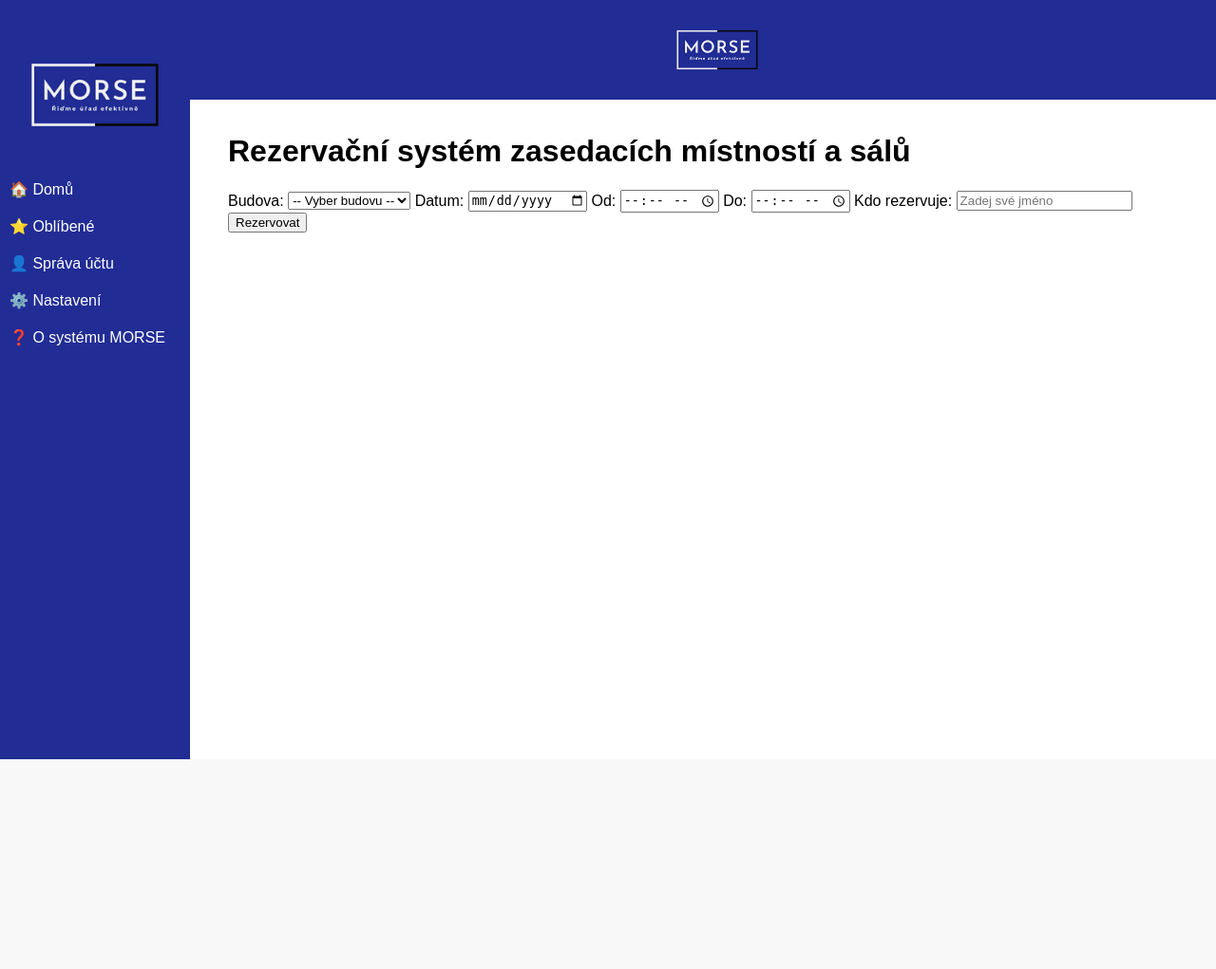
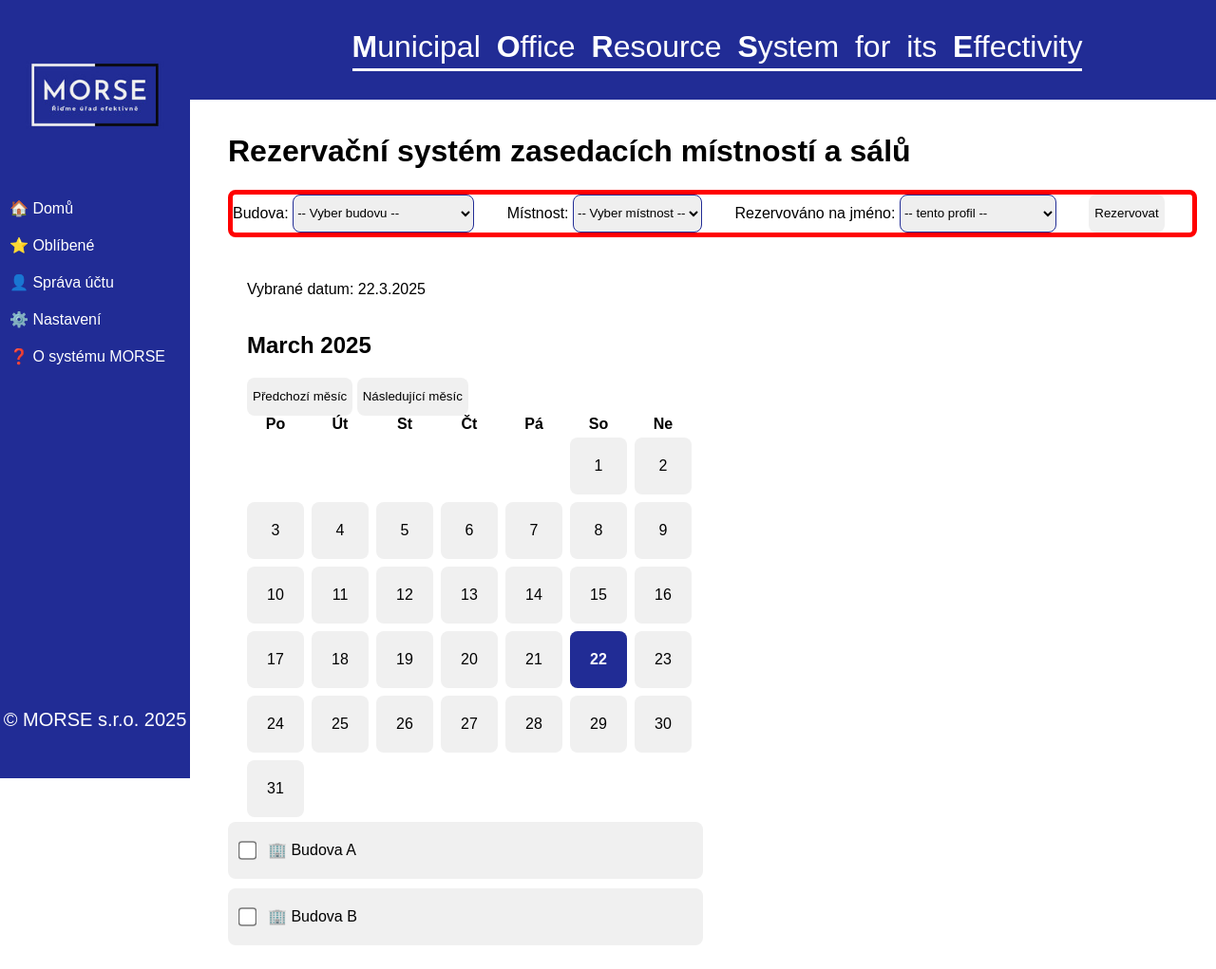
Before and after one commit to kapr323/KamilAdmin, a Django app: page /reservation-system/ in a window 1280 px wide. Shown: the whole page at 95% size. Before the commit the page ends 800 px from the top, so only its background shows below. Run offline with Django 5.2, Linux system fonts and the light colour scheme; parts of the project's set-up code (start-up, migrations or seed data) failed here and were passed over.

Commit message:
Tvorba rezervačních věcí - kalendář, výběr budovy/místnosti. Stylování a skriptování.

```diff
--- a/viewer/static/css/viewer.css
+++ b/viewer/static/css/viewer.css
@@ -3,6 +3,7 @@ body {
     margin: 0;
     display: flex;
 }
+
 .sidebar {
     width: 200px;
     background: #212c95;
@@ -10,26 +11,46 @@ body {
     height: 100vh;
     padding-top: 20px;
     position: fixed;
+    display: flex;
+    flex-direction: column;
 }
-.sidebar a {
+
+.sidebar>a {
     display: block;
     color: white;
     text-decoration: none;
     padding: 10px;
     transition: 0.3s;
 }
-.sidebar a:hover {
+
+.sidebar>a:hover {
     background: #000000;
 }
 
 .sidebar img.logo-sidebar {
     width: 80%;
     display: block;
-    margin: auto;
+    margin: 0 auto 20px auto;
 }
 
-.sidebar .footer {
-    /* dodělat footer s údaji dole v sidebaru */
+.sidebar>footer {
+    display: flex;
+    flex-direction: column;
+    justify-content: center;
+    align-items: center;
+    margin-top: auto;
+    font-size: 20px;
+    padding-bottom: 50px;
+    color: white;
+    text-align: center;
+}
+
+
+.sidebar>footer>* {
+    display: flex;
+    text-decoration: none;
+    color: inherit;
+    margin-top: 10px;
 }
 
 .content {
@@ -38,9 +59,11 @@ body {
     flex-grow: 1;
     margin-top: 100px;
 }
+
 .navbar {
     display: flex;
-    background: #212c95; /* alternativně světlejší modrá #3841c3 */
+    background: #212c95;
+    /* alternativně světlejší modrá #3841c3 */
     padding: 15px;
     align-items: center;
     justify-content: center;
@@ -53,9 +76,12 @@ body {
     height: 75px;
 }
 
-.navbar img.logo-navbar {
-    object-fit: contain;
-    height: 135%;
+.system-name {
+    word-spacing: 0.25em;
+    font-size: 32px;
+    border-bottom: 3px solid white;
+    padding-bottom: 4px;
+    display: inline-block;
 }
 
 .tiles {
@@ -105,15 +131,162 @@ body {
 }
 
 
-.back-button {
+.back-button,
+button {
     background-color: #f0f0f0;
     text-align: center;
     border-radius: 8px;
     cursor: pointer;
     transition: 0.3s;
+    height: 40px;
+    border: none;
 }
 
-.back-button:hover {
+.back-button:hover,
+button:hover {
     background-color: #212c95;
     color: white;
 }
+
+select,
+input {
+    border: 1px solid #212c95;
+    border-radius: 8px;
+    height: 40px;
+    margin-right: 30px;
+}
+
+input[type="checkbox"] {
+    transform: scale(1.5);
+    margin-right: 5px;
+}
+
+form {
+    border: 5px solid red;
+    border-radius: 8px;
+}
+
+#calendar-wrapper {
+    display: flex;
+    justify-content: flex-start;
+}
+
+.calendar {
+    display: flex;
+    flex-direction: column;
+    width: fit-content;
+    margin: 30px 0 0 20px;
+    font-family: sans-serif;
+}
+
+.calendar-header,
+.calendar-body {
+    display: grid;
+    grid-template-columns: repeat(7, 60px);
+    text-align: center;
+    gap: 8px;
+}
+
+.calendar-header div {
+    font-weight: bold;
+    padding-bottom: 5px;
+}
+
+.calendar-day {
+    height: 60px;
+    line-height: 60px;
+    border-radius: 8px;
+    color: #000;
+    font-size: 16px;
+    background-color: #f0f0f0;
+    transition: background-color 0.2s;
+    text-align: center;
+}
+
+.calendar-day:hover {
+    background-color: #d0d0d0;
+    cursor: pointer;
+}
+
+.calendar-day.today {
+    background-color: #9e9e9e;
+    color: white;
+    font-weight: bold;
+}
+
+.calendar-day.selected {
+    background-color: #212c95;
+    color: white;
+    font-weight: bold;
+}
+
+.calendar-day.today.selected {
+    background-color: #212c95;
+    color: white;
+    font-weight: bold;
+}
+
+.calendar-day.empty {
+    background-color: transparent;
+    pointer-events: none;
+    cursor: default;
+}
+
+.building-list {
+    max-width: 500px;
+}
+
+.building,
+.room {
+    position: relative;
+    display: flex;
+    align-items: center;
+    gap: 10px;
+    height: 60px;
+    line-height: 60px;
+    border-radius: 8px;
+    font-size: 16px;
+    background-color: #f0f0f0;
+    color: #000;
+    margin: 5px 0;
+    padding: 0 10px;
+    transition: background-color 0.2s;
+    cursor: pointer;
+}
+
+.building:hover,
+.room:hover {
+    background-color: #d0d0d0;
+}
+
+.building.selected,
+.room.selected {
+    background-color: #212c95;
+    color: white;
+    font-weight: bold;
+}
+
+.room-list {
+    max-height: 0;
+    overflow: hidden;
+    transition: max-height 0.3s ease-out;
+    margin-left: 20px;
+}
+
+.room-list.expanded {
+    max-height: 500px;
+}
+
+.tooltip {
+    position: absolute;
+    background-color: #212c95;
+    color: white;
+    padding: 4px 8px;
+    border-radius: 4px;
+    font-size: 12px;
+    pointer-events: none;
+    z-index: 9999;
+    white-space: nowrap;
+    opacity: 0;
+    transition: opacity 0.1s;
+}
--- a/viewer/static/js/viewer.js
+++ b/viewer/static/js/viewer.js
@@ -1,3 +1,4 @@
+// Dlaždice v menu
 function showSubtiles(sectionId) {
     document.querySelector('#main-tiles').style.display = 'none';
     document.querySelector('#subtiles').style.display = 'block';
@@ -11,6 +12,7 @@ function showSubtiles(sectionId) {
     }
 }
 
+// Tlačítko zpět u dlaždic
 function backToMain() {
     document.querySelector('#subtiles').style.display = 'none';
     document.querySelector('#main-tiles').style.display = 'grid';
@@ -18,3 +20,136 @@ function backToMain() {
         group.style.display = 'none';
     });
 }
+
+// Kalendář
+document.addEventListener("DOMContentLoaded", function() {
+    const prevBtn = document.getElementById("prev-month");
+    const nextBtn = document.getElementById("next-month");
+    const calendarTitle = document.getElementById("calendar-title");
+    const calendarBody = document.getElementById("calendar-body");
+    let currentDate = new Date();
+
+    function renderCalendar(year, month) {
+        fetch(`?year=${year}&month=${month + 1}`, {
+                headers: {
+                    "X-Requested-With": "XMLHttpRequest"
+                }
+            })
+            .then(response => response.json())
+            .then(data => {
+                calendarTitle.textContent = `${data.month_name} ${data.year}`;
+                calendarBody.innerHTML = "";
+
+                data.weeks.forEach(week => {
+                    week.forEach(day => {
+                        const div = document.createElement("div");
+                        div.classList.add("calendar-day");
+
+                        if (day === 0) {
+                            div.classList.add("empty");
+                        } else {
+                            div.textContent = day;
+                            div.dataset.day = day;
+
+                            if (
+                                day === data.today_day &&
+                                data.month === data.today_month &&
+                                data.year === data.today_year
+                            ) {
+                                div.classList.add("today");
+                                div.classList.add("selected");
+                            }
+
+                            div.addEventListener("click", () => {
+                                document.querySelectorAll(".calendar-day.selected").forEach(el => {
+                                    el.classList.remove("selected");
+                                });
+                                div.classList.add("selected");
+                                const selectedText = `Vybrané datum: ${day}.${data.month}.${data.year}`;
+                                document.getElementById("selected-date").textContent = selectedText;
+                            });
+                        }
+                        calendarBody.appendChild(div);
+                    });
+                });
+            });
+    }
+    prevBtn.addEventListener("click", () => {
+        currentDate.setMonth(currentDate.getMonth() - 1);
+        renderCalendar(currentDate.getFullYear(), currentDate.getMonth());
+    });
+
+    nextBtn.addEventListener("click", () => {
+        currentDate.setMonth(currentDate.getMonth() + 1);
+        renderCalendar(currentDate.getFullYear(), currentDate.getMonth());
+    });
+    renderCalendar(currentDate.getFullYear(), currentDate.getMonth());
+});
+
+// Budovy a místnosti s checkboxy
+document.addEventListener("DOMContentLoaded", function () {
+    const tooltip = document.createElement("div");
+    tooltip.className = "tooltip";
+    document.body.appendChild(tooltip);
+
+    document.querySelectorAll(".building").forEach(building => {
+        const checkbox = building.querySelector(".building-checkbox");
+        const b = building.dataset.building;
+        const roomList = document.querySelector(`.room-list[data-for="${b}"]`);
+        let isExpanded = false;
+
+        building.addEventListener("mouseenter", () => {
+            tooltip.style.opacity = 1;
+        });
+
+        building.addEventListener("mouseleave", () => {
+            tooltip.style.opacity = 0;
+        });
+
+        building.addEventListener("mousemove", (e) => {
+            tooltip.style.left = `${e.pageX + 10}px`;
+            tooltip.style.top = `${e.pageY + 10}px`;
+            tooltip.textContent = isExpanded ? "🡣 Skrýt místnosti" : "🡡 Zobrazit místnosti";
+        });
+
+        building.addEventListener("click", (e) => {
+            if (e.target === checkbox) return;
+
+            isExpanded = !isExpanded;
+            roomList.classList.toggle("expanded", isExpanded);
+
+            tooltip.textContent = isExpanded ? "🡣 Skrýt místnosti" : "🡡 Zobrazit místnosti";
+        });
+
+        checkbox.addEventListener("change", () => {
+            const isChecked = checkbox.checked;
+            building.classList.toggle("selected", isChecked);
+
+            if (roomList) {
+                roomList.querySelectorAll(".room").forEach(room => {
+                    const roomCheckbox = room.querySelector(".room-checkbox");
+                    roomCheckbox.checked = isChecked;
+                    room.classList.toggle("selected", isChecked);
+                });
+            }
+        });
+    });
+
+    document.querySelectorAll(".room").forEach(room => {
+        const checkbox = room.querySelector(".room-checkbox");
+
+        room.addEventListener("click", (e) => {
+            e.stopPropagation();
+            checkbox.checked = !checkbox.checked;
+            room.classList.toggle("selected", checkbox.checked);
+        });
+
+        checkbox.addEventListener("click", (e) => {
+            e.stopPropagation();
+        });
+
+        checkbox.addEventListener("change", () => {
+            room.classList.toggle("selected", checkbox.checked);
+        });
+    });
+});
--- a/viewer/templates/base.html
+++ b/viewer/templates/base.html
@@ -16,10 +16,19 @@
         <a href="{% url 'user_account' %}">👤 Správa účtu</a>
         <a href="{% url 'user_settings' %}">⚙️ Nastavení</a>
         <a href="{% url 'about' %}">❓ O systému MORSE</a>
+        <footer>
+            &copy MORSE s.r.o. 2025
+        </footer>
     </div>
 
+
     <div class="navbar">
-        <img src="{% static 'img/MORSE.ico' %}" alt="MORSE" class="logo-navbar">
+       <div class="system-name">
+  <b>M</b>unicipal <b>O</b>ffice <b>R</b>esource <b>S</b>ystem for its <b>E</b>ffectivity
+</div>
+        <div class="system-icons">
+            <div class="icon logout" src="{% static 'img/logout.png' %}"></div>
+        </div>
     </div>
 
     <div class="content">
--- a/viewer/templates/reservation_system.html
+++ b/viewer/templates/reservation_system.html
@@ -3,30 +3,81 @@
 {% block title %}MORSE{% endblock %}
 
 {% block content %}
-    <h1>Rezervační systém zasedacích místností a sálů</h1>
+<h1>Rezervační systém zasedacích místností a sálů</h1>
 <form id="reservation-form">
-  <label for="building">Budova:</label>
-  <select id="building" name="building">
-    <option value="">-- Vyber budovu --</option>
-    <option value="budova-a">Budova A</option>
-    <option value="budova-b">Budova B</option>
-    <option value="budova-c">Budova C</option>
-  </select>
+    <label for="building">Budova:</label>
+    <select id="building" name="building">
+        <option value="">-- Vyber budovu --</option>
+        <option value="4652">Kulturní dům, Řeporyjská 13</option>
+        <option value="4432">OÚ, Wichterleho 1</option>
+        <option value="8846">Městský park, Radní 5</option>
+    </select>
+    <label for="room">Místnost:</label> <!-- Potřeba pak napojit na zvolenou budovu -->
+    <select id="room" name="room">
+        <option value="">-- Vyber místnost --</option>
+        <option value="42">Vencovského aula</option>
+        <option value="80">Hala 303B</option>
+        <option value="81">Místnost 3</option>
+    </select>
+    <label for="reserved_by">Rezervováno na jméno:</label>
+    <select id="reserved_by" name="building">
+        <option value="">-- tento profil --</option>
+        <option value="123">Petr Gregor</option>
+        <option value="456">Martin Kaprál (impostor)</option>
+        <option value="789">Kamil Dvořák</option>
+    </select>
+    <button type="submit">Rezervovat</button>
+</form>
+<div class="calendar">
+    <p id="selected-date">Vybrané datum: {{ today_day }}.{{ month }}.{{ year }}</p>
+    <h2 id="calendar-title">{{ month_name }} {{ year }}</h2>
+    <div id="calendar-controls">
+    <button id="prev-month">Předchozí měsíc</button>
+    <button id="next-month">Následující měsíc</button>
+</div>
+    <div class="calendar-header">
+        <div>Po</div>
+        <div>Út</div>
+        <div>St</div>
+        <div>Čt</div>
+        <div>Pá</div>
+        <div>So</div>
+        <div>Ne</div>
+    </div>
+    <div class="calendar-body" id="calendar-body"></div>
+</div>
 
-  <label for="date">Datum:</label>
-  <input type="date" id="date" name="date">
+<div class="building-list">
+    <div class="building" data-building="A">
+        <input type="checkbox" class="building-checkbox" />
+        🏢 Budova A
+    </div>
+    <div class="room-list" data-for="A">
+        <div class="room">
+            <input type="checkbox" class="room-checkbox" />
+            Místnost 101
+        </div>
+        <div class="room">
+            <input type="checkbox" class="room-checkbox" />
+            Místnost 102
+        </div>
+    </div>
 
-  <label for="time_from">Od:</label>
-  <input type="time" id="time_from" name="time_from">
+    <div class="building" data-building="B">
+        <input type="checkbox" class="building-checkbox" />
+        🏢 Budova B
+    </div>
+    <div class="room-list" data-for="B">
+        <div class="room">
+            <input type="checkbox" class="room-checkbox" />
+            Místnost 201
+        </div>
+        <div class="room">
+            <input type="checkbox" class="room-checkbox" />
+            Místnost 202
+        </div>
+    </div>
+</div>
 
-  <label for="time_to">Do:</label>
-  <input type="time" id="time_to" name="time_to">
 
-  <label for="reserved_by">Kdo rezervuje:</label>
-  <input type="text" id="reserved_by" name="reserved_by" placeholder="Zadej své jméno">
-
-  <button type="submit">Rezervovat</button>
-</form>
-
-<div id="result"></div>
 {% endblock %}
--- a/viewer/views.py
+++ b/viewer/views.py
@@ -1,4 +1,10 @@
 from django.shortcuts import render
+import calendar
+import locale
+from datetime import date
+from django.http import JsonResponse
+
+locale.setlocale(locale.LC_TIME, 'czech')
 
 def home(request):
     return render(request, 'home.html')
@@ -16,4 +22,29 @@ def user_favorite(request):
     return render(request, 'user_favorite.html')
 
 def reservation_system(request):
-    return render(request, 'reservation_system.html')
+    today = date.today()
+    year = int(request.GET.get("year", date.today().year))
+    month = int(request.GET.get("month", date.today().month))
+    cal = calendar.Calendar(firstweekday=0)
+    month_days = cal.monthdayscalendar(year, month)
+    if request.headers.get('x-requested-with') == 'XMLHttpRequest':
+        return JsonResponse({
+            "year": year,
+            "month": month,
+            "month_name": calendar.month_name[month].capitalize(),
+            "weeks": month_days,
+            "today_day": today.day,
+            "today_month": today.month,
+            "today_year": today.year
+        })
+    else:
+        context = {
+            "year": year,
+            "month": month,
+            "month_name": calendar.month_name[month].capitalize(),
+            "month_days": month_days,
+            "today_day": today.day,
+            "today_month": today.month,
+            "today_year": today.year
+        }
+    return render(request, 'reservation_system.html', context)
```
Also changed, not shown: viewer/templates/about.html (+8 -1 lines), viewer/static/img/logout.png (added).
